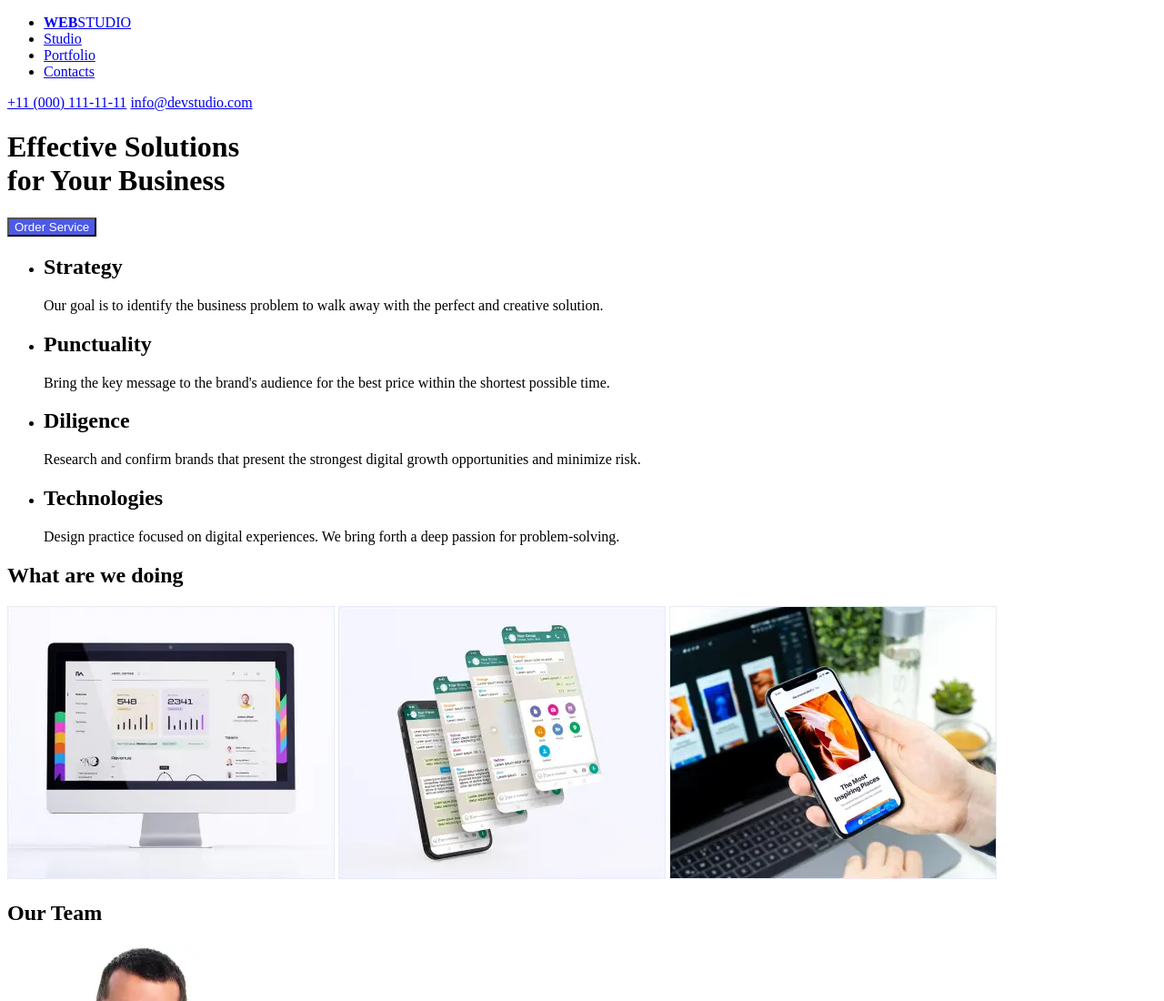
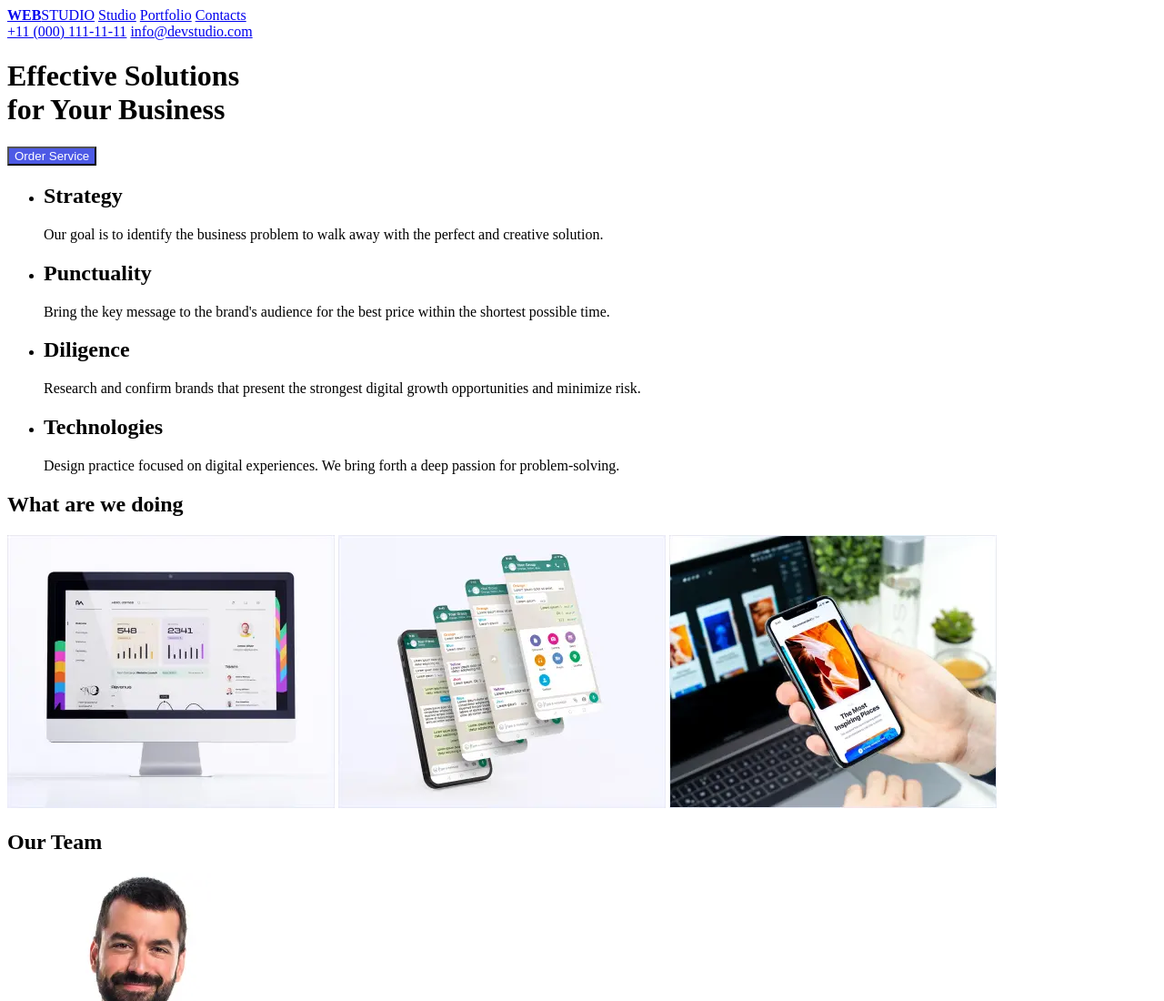
Before and after one commit to keydemetrix/goit-markup-hw-01, a plain HTML site: page index.html in a window 1280 px wide. Shown: the top 1100 px of the page at 91% size. Drawn offline with Linux system fonts and the light colour scheme.

Commit message:
index.html

```diff
--- a/index.html
+++ b/index.html
@@ -14,20 +14,18 @@
 <body>
     <header>
         <nav>
-            <ul>
-                <li>
+                <span>
                     <a href="/"><b>WEB</b>STUDIO</a>
-                </li>
-                <li>
+               </span>
+                <span>
                     <a href="/">Studio</a>
-                </li>
-                <li>
+               </span>
+                <span>
                     <a href="/">Portfolio</a>
-                </li>
-                <li>
+                </span>
+                <span>
                     <a href="/">Contacts</a>
-                </li>
-            </ul>
+                </span>
         </nav>
         <a href="tel:+110001111111">+11 (000) 111-11-11</a>
         <a href="mailto:info@devstudio.com">info@devstudio.com</a>
```
